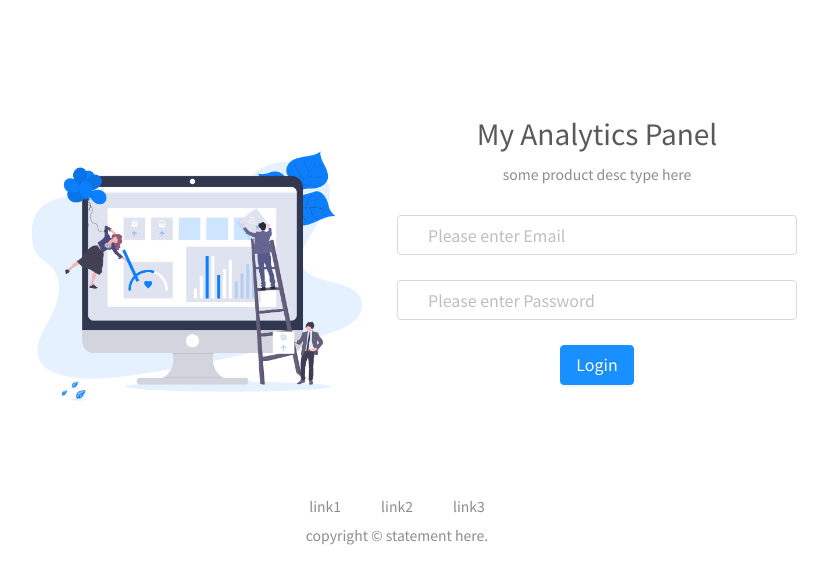
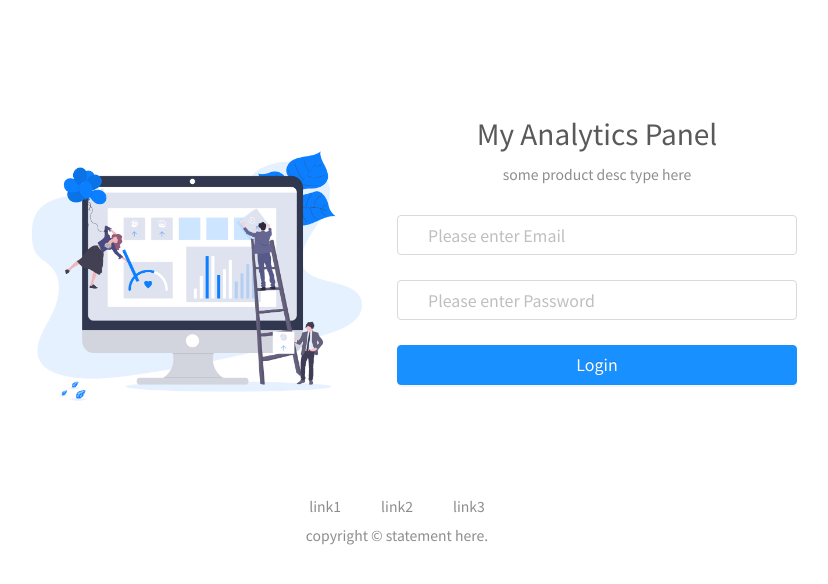
Before and after one commit to winwu/my-vue-antd-admin, a Vue app: page /login in a window 1280 px wide. Shown: the top 584 px of the page, without its empty margins (243-1071 px from the left). Built offline with nearby package versions, Linux system fonts and the light colour scheme.

Commit message:
add .w-100

```diff
--- a/src/pages/login/Login.vue
+++ b/src/pages/login/Login.vue
@@ -27,7 +27,7 @@
                                     </a-input>
                                 </a-form-item>
                                 <a-form-item>
-                                    <a-button class="btn-block" size="large" htmlType="submit" type="primary">Login</a-button>
+                                    <a-button class="w-100" size="large" htmlType="submit" type="primary">Login</a-button>
                                 </a-form-item>
                             </a-form>
                         </div>
--- a/src/styles/_helpers.scss
+++ b/src/styles/_helpers.scss
@@ -1,3 +1,6 @@
+.w-100 {
+    width: 100%;
+}
 .text-center {
     text-align: center;
 }
```
